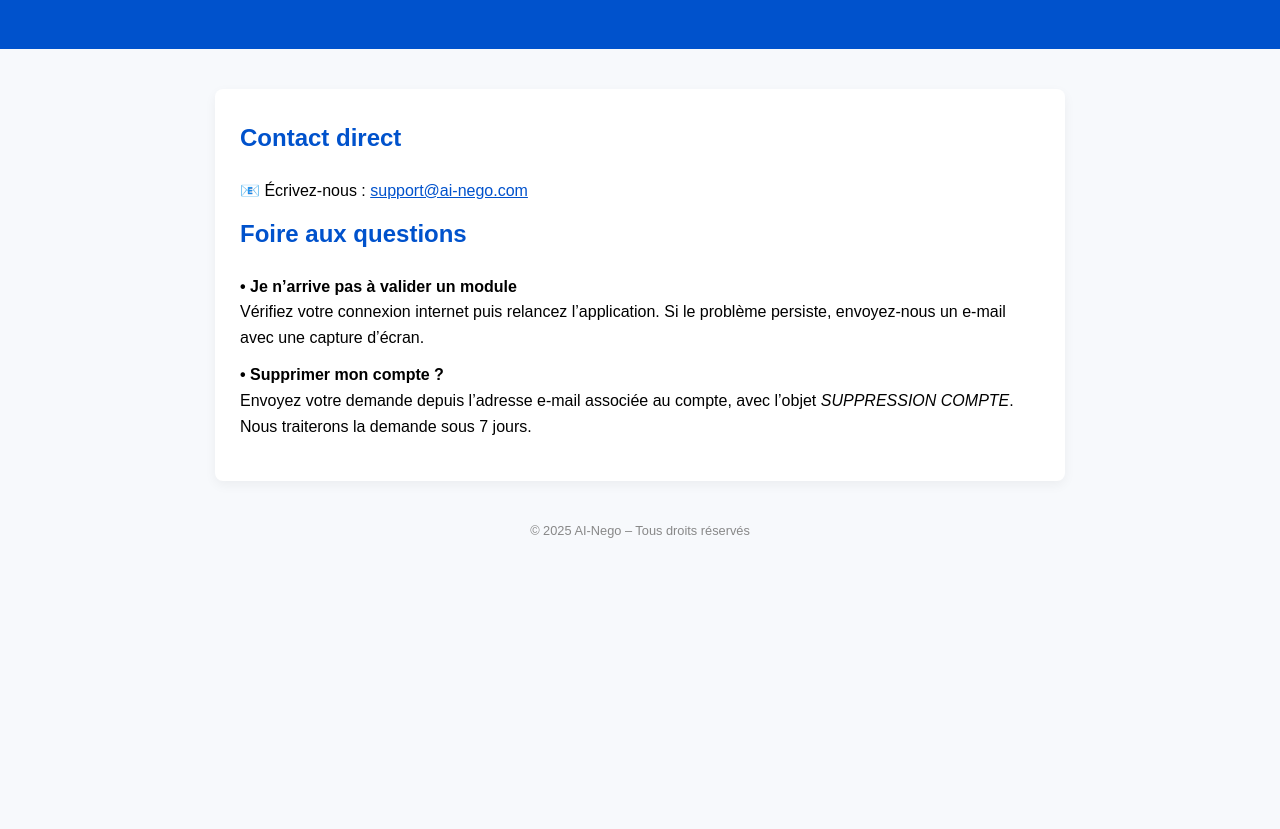
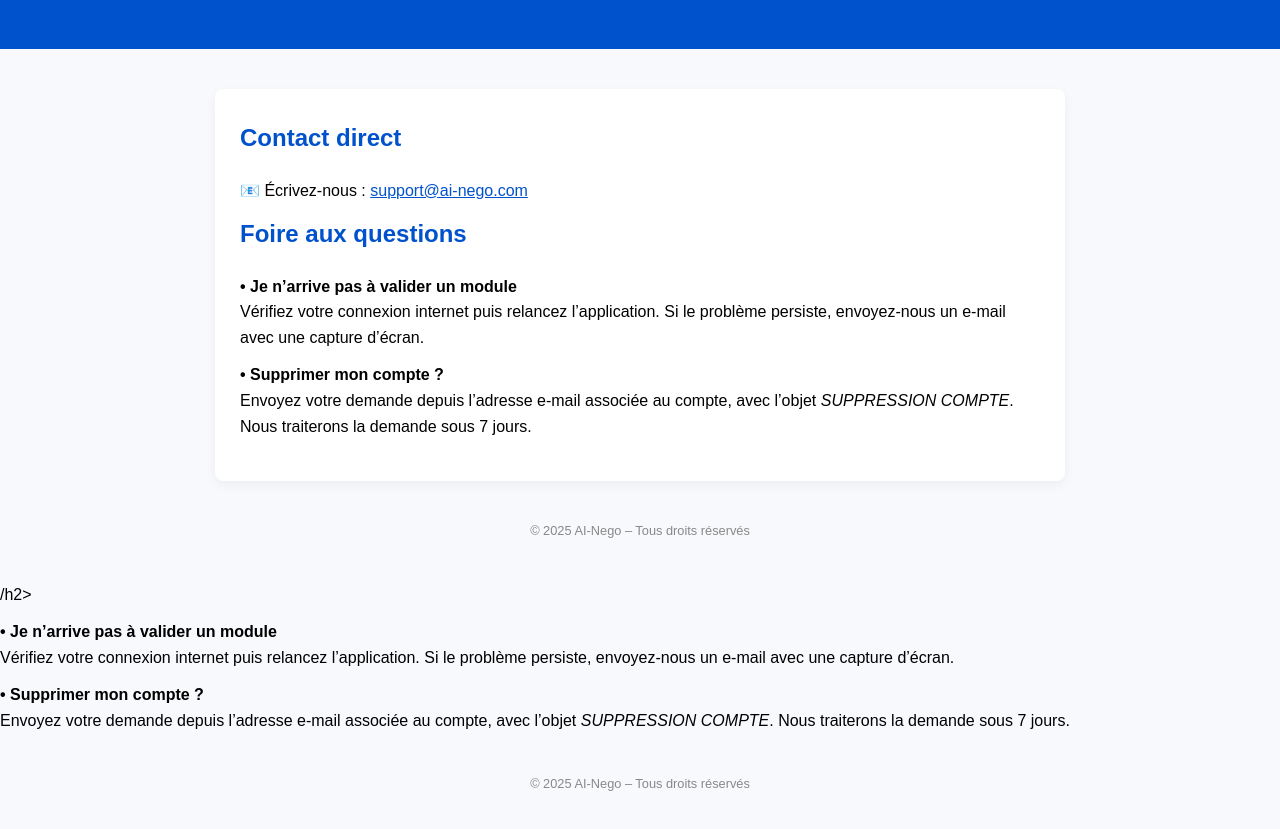
Before and after one commit to usasin/support-page, a plain HTML site: page index.html in a window 1280 px wide. Shown: the part 139-968 px from the top of the page. Before the commit the page ends 800 px from the top, so only its background shows below. Drawn offline with Linux system fonts and the light colour scheme.

Commit message:
Update index.html

```diff
--- a/index.html
+++ b/index.html
@@ -35,4 +35,14 @@
 
   <footer>© 2025 AI-Nego – Tous droits réservés</footer>
 </body>
+</html>/h2>
+    <p><strong>• Je n’arrive pas à valider un module</strong><br>
+       Vérifiez votre connexion internet puis relancez l’application. Si le problème persiste, envoyez-nous un e-mail avec une capture d’écran.</p>
+
+    <p><strong>• Supprimer mon compte ?</strong><br>
+       Envoyez votre demande depuis l’adresse e-mail associée au compte, avec l’objet <em>SUPPRESSION COMPTE</em>. Nous traiterons la demande sous 7 jours.</p>
+  </main>
+
+  <footer>© 2025 AI-Nego – Tous droits réservés</footer>
+</body>
 </html>
```
